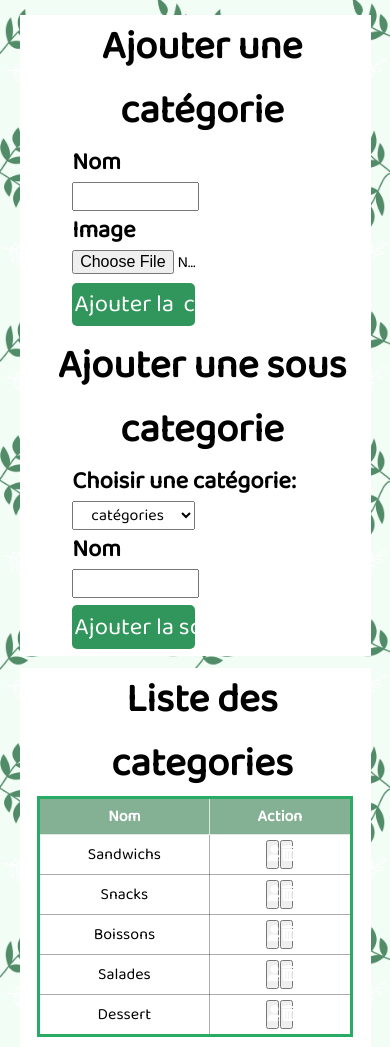
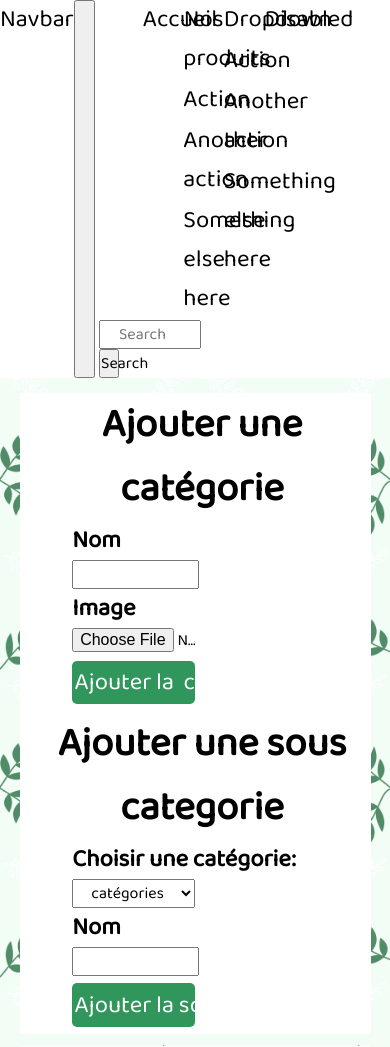
Before and after one commit to ismail-bouasria/boutique-en-ligne, a PHP site: page /php/admin-categories.php in a window 390 px wide. Shown: the part 136-1183 px from the top of the page. Run offline with PHP 8.4, Linux system fonts and the light colour scheme; data comes from the database, SQL or seed files in the repository; some libraries are stand-ins or nearby versions.

Commit message:
ajout navbar responsive
ajout de la navbar dans le

```diff
--- a/require/header.php
+++ b/require/header.php
@@ -59,4 +59,48 @@
         </ul>
     </nav>
 
+    <nav class="navbar navbar-expand-lg navbar-light bg-light">
+  <a class="navbar-brand" href="#">Navbar</a>
+  <button class="navbar-toggler" type="button" data-toggle="collapse" data-target="#navbarSupportedContent" aria-controls="navbarSupportedContent" aria-expanded="false" aria-label="Toggle navigation">
+    <span class="navbar-toggler-icon"></span>
+  </button>
+
+  <div class="collapse navbar-collapse" id="navbarSupportedContent">
+    <ul class="navbar-nav mr-auto">
+      <li class="nav-item active">
+        <a class="nav-link" href="#">Accueil <span class="sr-only">(current)</span></a>
+      </li>
+      <li class="nav-item dropdown">
+        <a class="nav-link dropdown-toggle" href="#" id="navbarDropdown" role="button" data-toggle="dropdown" aria-haspopup="true" aria-expanded="false">
+          Nos produits
+        </a>
+        <div class="dropdown-menu" aria-labelledby="navbarDropdown">
+          <a class="dropdown-item" href="#">Action</a>
+          <a class="dropdown-item" href="#">Another action</a>
+          <div class="dropdown-divider"></div>
+          <a class="dropdown-item" href="#">Something else here</a>
+        </div>
+      </li>
+      <li class="nav-item dropdown">
+        <a class="nav-link dropdown-toggle" href="#" id="navbarDropdown" role="button" data-toggle="dropdown" aria-haspopup="true" aria-expanded="false">
+          Dropdown
+        </a>
+        <div class="dropdown-menu" aria-labelledby="navbarDropdown">
+          <a class="dropdown-item" href="#">Action</a>
+          <a class="dropdown-item" href="#">Another action</a>
+          <div class="dropdown-divider"></div>
+          <a class="dropdown-item" href="#">Something else here</a>
+        </div>
+      </li>
+      <li class="nav-item">
+        <a class="nav-link disabled" href="#" tabindex="-1" aria-disabled="true">Disabled</a>
+      </li>
+    </ul>
+    <form class="form-inline my-2 my-lg-0">
+      <input class="form-control mr-sm-2" type="search" placeholder="Search" aria-label="Search">
+      <button class="btn btn-outline-success my-2 my-sm-0" type="submit">Search</button>
+    </form>
+  </div>
+</nav>
+
 </header>
```
